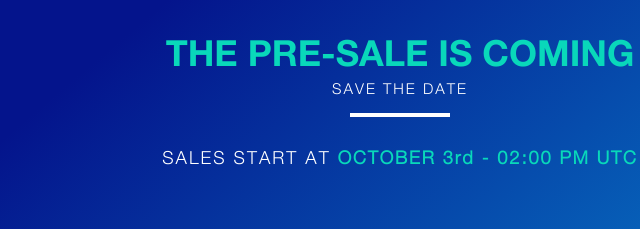
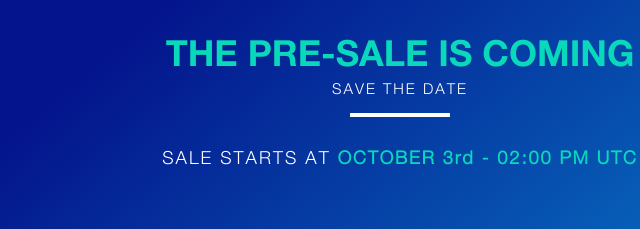
Before and after one commit to AuctusProject/Site, a website: page index.html in a window 1280 px wide. Shown: the part 3220-3449 px from the top of the page, 240-880 px from the left. Drawn offline with Linux system fonts and the light colour scheme.

Commit message:
fix typo

```diff
--- a/index.html
+++ b/index.html
@@ -235,7 +235,7 @@
             <h2>THE PRE-SALE IS COMING</h2>
             <h3>SAVE THE DATE</h3>
             <hr width="100px" />
-            <h3 class="sales-date">SALES START AT <br class="mobile-only" /><br class="mobile-only" /><span>OCTOBER 3rd - 02:00 PM UTC</span></h3>
+            <h3 class="sales-date">SALE STARTS AT <br class="mobile-only" /><br class="mobile-only" /><span>OCTOBER 3rd - 02:00 PM UTC</span></h3>
         </div>
         <div class="timer">
             <div>
```
